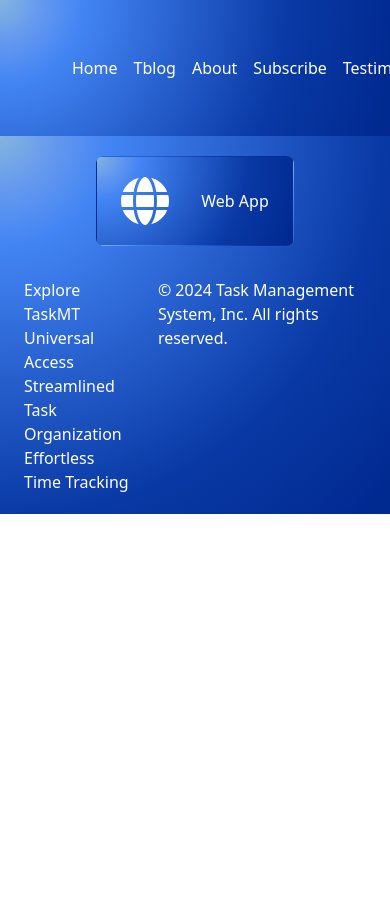
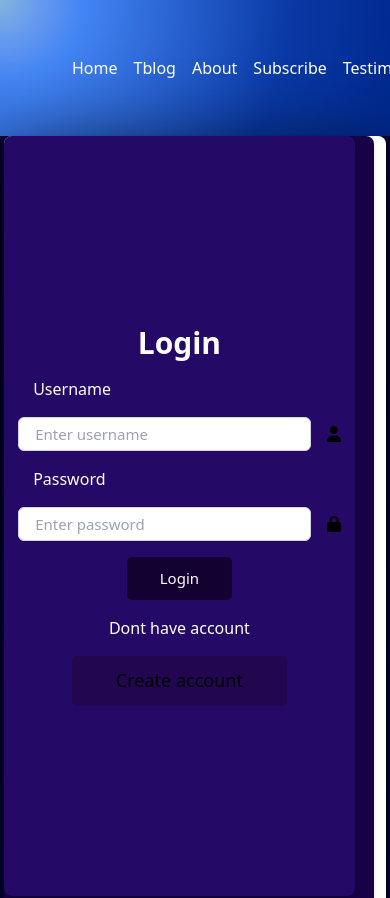
Before and after one commit to Vanessa082/TaskMT, a React (Vite) app in the folder TaskMT_frontend/: page /login in a window 390 px wide. Shown: the top 898 px of the page. Before the commit the page ends 844 px from the top, so only its background shows below. Built offline with nearby package versions, Linux system fonts and the light colour scheme.

Commit message:
my logn page

```diff
--- a/TaskMT_frontend/package.json
+++ b/TaskMT_frontend/package.json
@@ -32,7 +32,7 @@
     "eslint-plugin-react-hooks": "^4.6.2",
     "eslint-plugin-react-refresh": "^0.4.7",
     "postcss": "^8.4.39",
-    "tailwindcss": "^3.4.5",
+    "tailwindcss": "^3.4.6",
     "vite": "^5.3.4"
   }
 }
--- a/TaskMT_frontend/src/App.css
+++ b/TaskMT_frontend/src/App.css
@@ -1,46 +1,10 @@
-/* * {
-  margin: 0;
-  padding: 0;
-  box-sizing: border-box;
+input {
+    width: 25vw;
+    height: 5vh;
+    padding: 5px;
 }
 
-:root {
-  --primaryColor: rgb(177, 177, 180);
-  --secondaryColor: rgb(55, 2, 124);
-  --textColor: rgb(249, 249, 252);
+label {
+    width: 27vw;
+    color: white;
 }
-
-.flex {
-  display: flex;
-  align-items: center;
-  justify-content: center;
-}
-
-a {
-  text-decoration: none;
-}
-
-li {
-  list-style: none;
-}
-
-button {
-  border: none;
-  width: 10vw;
-  height: 5vh;
-  padding: 5px;
-  border-radius: 5px;
-  color: #fff;
-}
-
-input {
-  background-color: transparent;
-  width: 35vw;
-  border-color: #fff;
-  color: #fff;
-  height: 6vh;
-  padding: 5px;
-  font-size: 18px;
-  border-radius: 5px;
-  outline: none;
-} */
--- a/TaskMT_frontend/src/App.jsx
+++ b/TaskMT_frontend/src/App.jsx
@@ -1,9 +1,11 @@
 import { Route, Routes } from 'react-router-dom'
+import Login from './Pages/LoginPage/Login'
 import './App.css'
 import LandingPage from './Pages/landing-page/Landing-page'
 import Register from './Pages/Register/Register'
 import Footer from './Component/Common/footer'
 import Navbar from "./Component/Spercific/Navbar/Navbar";
+
 
 
 function App() {
@@ -14,6 +16,7 @@ function App() {
       <Routes>
         <Route index path='/' element={<LandingPage />} />
         <Route path='/registration' element={<Register />} />
+        <Route path='/login' element={<Login />} />
       </Routes>
 
       <Footer />
--- /dev/null
+++ b/TaskMT_frontend/src/Pages/LoginPage/Login.css
@@ -0,0 +1,133 @@
+body {
+  background: rgb(3, 2, 83);
+  background: linear-gradient(
+    0deg,
+    rgba(3, 2, 83, 1) 37%,
+    rgba(14, 3, 46, 1) 100%
+  );
+}
+
+* {
+  margin: 0;
+  padding: 0;
+  box-sizing: border-box;
+}
+
+.text {
+  display: flex;
+  text-align: left;
+  justify-content: center;
+  flex-direction: column;
+  gap: 5rem;
+  font-size: 20px;
+}
+
+.mainContainer {
+  height: 85vh;
+  width: 88vw;
+  background-color: #160244;
+  gap: 18rem;
+}
+
+::placeholder {
+  color: black;
+  font-size: 15px;
+}
+
+.link {
+  background-color: rgba(33, 6, 68, 0.623);
+  width: 18vw;
+  height: 6vh;
+  padding: 5px;
+  border-radius: 5px;
+}
+
+.icons {
+  display: flex;
+  align-items: center;
+  justify-content: center;
+  gap: 1rem;
+}
+
+.loginField {
+  height: 90vh;
+  width: 90vw;
+  flex-direction: column;
+  margin: 4%;
+  box-shadow: rgb(0, 0, 0) 0px 30px 90px;
+}
+
+.btn {
+  background-color: rgb(19, 2, 49);
+  color: rgb(253, 252, 253);
+  width: 10vw;
+  height: 5vh;
+  border-radius: 5px;
+  padding: 5px;
+  border: none;
+}
+
+.inputContainer {
+  height: 70vh;
+  gap: 1rem;
+  background-color: #5220c741;
+  width: 30vw;
+}
+
+h1,
+h3 {
+  color: #fff;
+}
+
+@media only screen and (max-width: 768px) {
+  .loginField {
+    display: block;
+    align-items: center;
+    justify-content: center;
+    margin: 0;
+    padding: 0;
+    margin-left: 1%;
+    width: 98vw;
+    height: 99vh;
+  }
+
+  .mainContainer {
+    display: block;
+    align-items: center;
+    justify-content: center;
+    flex-direction: column;
+    gap: 0.5rem;
+    margin-left: 0;
+    width: 95vw;
+    height: 95vh;
+    padding: 0;
+  }
+
+  .inputContainer {
+    height: 90vh;
+    width: 90vw;
+  }
+
+  .text {
+    display: none;
+    font-size: 15px;
+  }
+
+  .input {
+    width: 75vw;
+  }
+
+  .label {
+    width: 75vw;
+  }
+
+  .btn {
+    width: 27vw;
+    font-size: 15px;
+  }
+
+  .link {
+    width: 55vw;
+    font-size: 18px;
+  }
+}
--- /dev/null
+++ b/TaskMT_frontend/src/Pages/LoginPage/Login.jsx
@@ -0,0 +1,73 @@
+import React, { useState } from 'react';
+import { FontAwesomeIcon } from '@fortawesome/react-fontawesome';
+import { faUser, faLock } from '@fortawesome/free-solid-svg-icons';
+import axios from 'axios';
+import './Login.css'
+// import { useHistory } from 'react-router-dom';
+
+const Login = () => {
+    //   const history = useHistory();
+    const [username, setUsername] = useState('');
+    const [password, setPassword] = useState('');
+
+    const handleLogin = () => {
+        axios.post('http://localhost:5000/login', { username, password })
+            .then(response => {
+                console.log(response.data);
+            })
+            .catch(error => {
+                console.error(error);
+            });
+    };
+
+    return (
+        <div className='bg-white flex items-center justify-center rounded-lg shadow-md loginField '>
+            <div className="bg-purple flex items-center justify-center rounded-lg shadow-md  mainContainer">
+                <div className="text">
+                    <h1>Task Manager</h1>
+
+                    <h3>Introducing our new task manager tool! <br />Stay organized, track your tasks, <br />and boost productivity with our <br />user-friendly platform. <br />Try it out now and experience seamless <br />task management like never before.</h3>
+                </div>
+                <div className=" flex items-center justify-center rounded-lg shadow-md flex-col inputContainer">
+                    <h1 className='text-3xl font-bold '>Login</h1>
+                    <label htmlFor="username" className='label' >Username</label>
+                    <div className="icons"
+                    >
+                        <input
+                            type="text" className=" w-35 h-3 p-4 rounded-md border border-gray-300 outline-none input"
+
+
+                            id="username"
+                            placeholder="Enter username"
+                            value={username}
+                            onChange={(e) => setUsername(e.target.value)}
+                        />
+                        <FontAwesomeIcon icon={faUser} className="icon" />
+                    </div>
+
+
+
+
+                    <label htmlFor="password" className='label'>Password</label>
+                    <div className="icons">
+                        <input
+                            type="password" className=" w-35 h-3 p-4 rounded-md border border-gray-300 outline-none input"
+                            id="password"
+                            placeholder="Enter password"
+                            value={password}
+                            onChange={(e) => setPassword(e.target.value)}
+                        />
+                        <FontAwesomeIcon icon={faLock} className="icon" />
+                    </div>
+
+                    <button type="submit" className="btn" onClick={handleLogin}>
+                        Login
+                    </button>
+                    <h3>Dont have account</h3>
+                    <button to='/register' className='link'>Create account</button>
+                </div>
+            </div>
+        </div>);
+};
+
+export default Login;
--- a/TaskMT_frontend/src/index.css
+++ b/TaskMT_frontend/src/index.css
@@ -10,12 +10,12 @@
 
   --text-color-1: #fff;
   --text-color-2: #333;
-  --primary-color: #092C5A;
+  --primary-color: #092c5a;
   --secondary-color: #83b5de;
-  --icon-twitter: #1DA1F2;
-  --icon-linkedin: #0077B5;
+  --icon-twitter: #1da1f2;
+  --icon-linkedin: #0077b5;
   --icon-github: #333;
-  --icon-dev: #0A0A0A;
+  --icon-dev: #0a0a0a;
   --icon-reddit: rgb(255, 69, 0);
 }
 
@@ -31,6 +31,7 @@ h1 {
   font-size: 3.2em;
   line-height: 1.1;
 }
+
 button {
   border-radius: 8px;
   border: 1px solid transparent;
--- a/TaskMT_frontend/tailwind.config.js
+++ b/TaskMT_frontend/tailwind.config.js
@@ -1,5 +1,6 @@
 // tailwind.config.js
 /** @type {import('tailwindcss').Config} */
+
 export default {
   content: [
     "./index.html",
```
